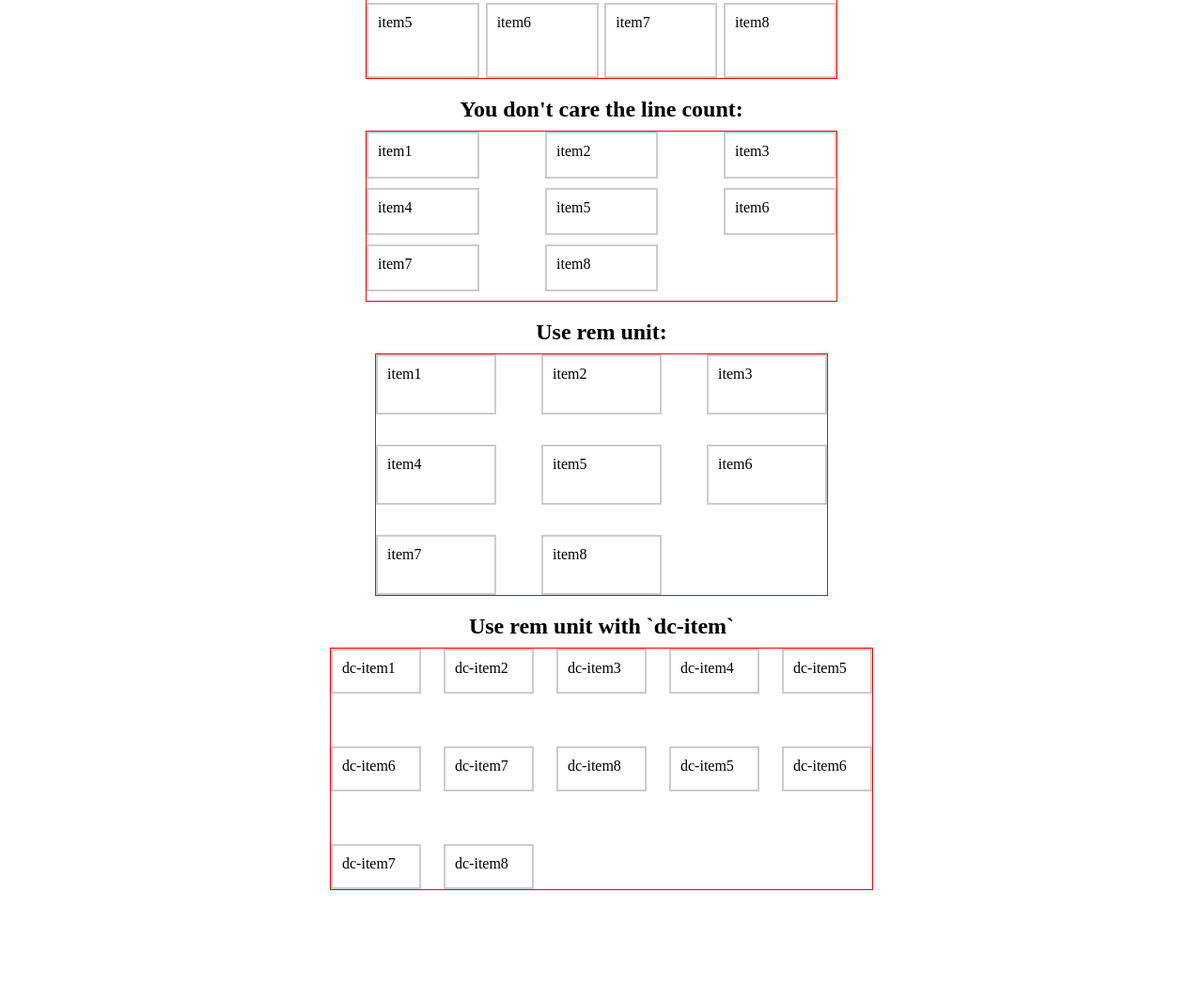
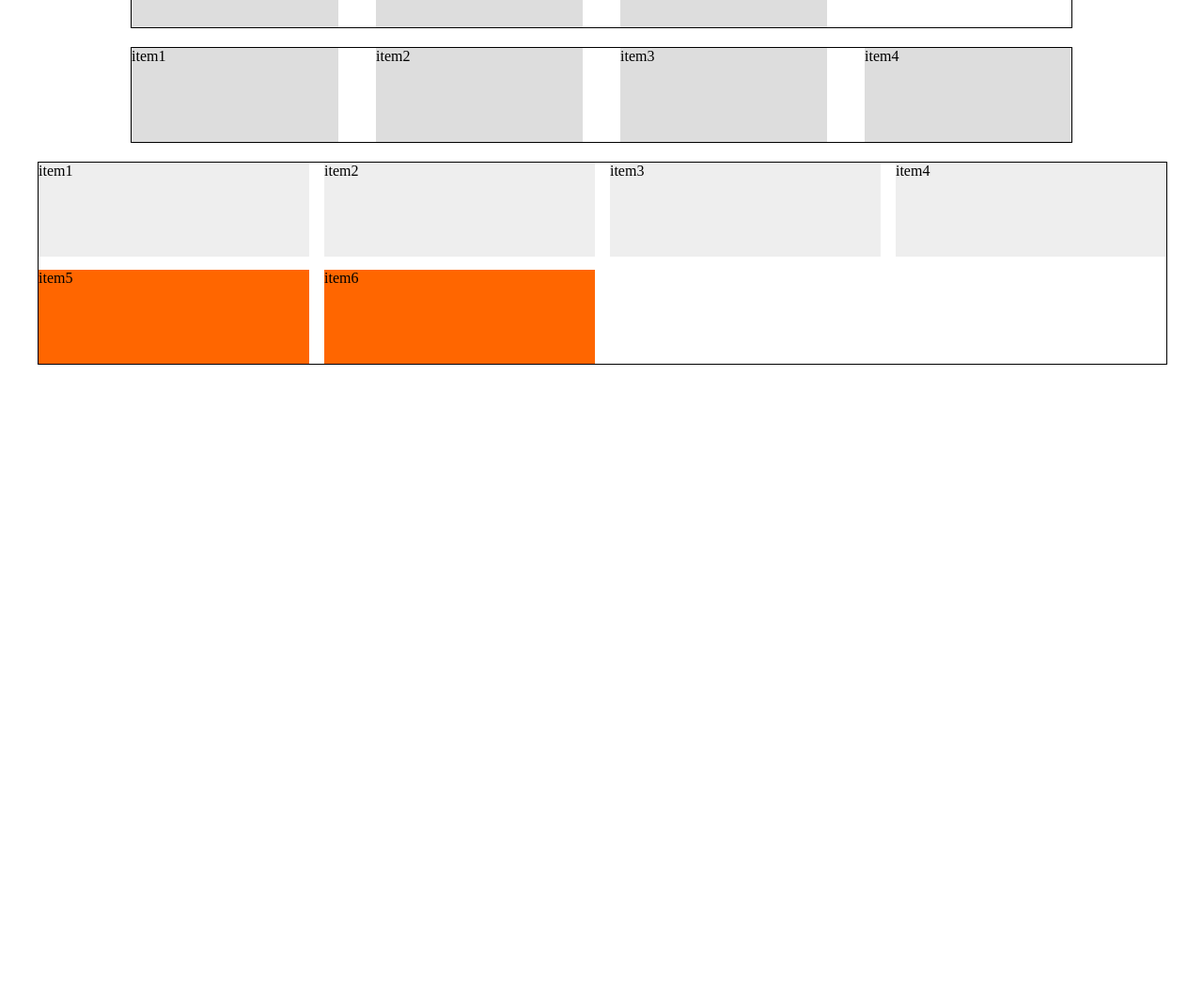
Before and after one commit to afeiship/webkit-sassui-justify-list, a website: page docs/index.html in a window 1280 px wide. Shown: the part 194-1243 px from the top of the page at 94% size. After the commit the page ends 800 px from the top, so only its background shows below. Drawn offline with Linux system fonts and the light colour scheme.

Commit message:
refactor: use new impl

```diff
--- a/docs/index.html
+++ b/docs/index.html
@@ -10,8 +10,8 @@
 </head>
 
 <body>
-  <h2>You know the line count:</h2>
-  <div class="justify-list-demo wrapper">
+  <section class="container">
+    <div class="list1 ">
       <div class="is-item">item1</div>
       <div class="is-item">item2</div>
       <div class="is-item">item3</div>
@@ -19,53 +19,24 @@
       <div class="is-item">item5</div>
       <div class="is-item">item6</div>
       <div class="is-item">item7</div>
-    <div class="is-item">item8</div>
     </div>
 
-  <h2>You don't care the line count:</h2>
-  <div class="justify-list-demo2 wrapper">
+    <div class="list1 ">
+      <div class="is-item">item1</div>
+      <div class="is-item">item2</div>
+      <div class="is-item">item3</div>
+      <div class="is-item">item4</div>
+    </div>
+
+    <div class="list2 ">
       <div class="is-item">item1</div>
       <div class="is-item">item2</div>
       <div class="is-item">item3</div>
       <div class="is-item">item4</div>
       <div class="is-item">item5</div>
       <div class="is-item">item6</div>
-    <div class="is-item">item7</div>
-    <div class="is-item">item8</div>
     </div>
-
-  <h2>Use rem unit:</h2>
-  <div class="justify-list-demo3 wrapper">
-    <div class="is-item">item1</div>
-    <div class="is-item">item2</div>
-    <div class="is-item">item3</div>
-    <div class="is-item">item4</div>
-    <div class="is-item">item5</div>
-    <div class="is-item">item6</div>
-    <div class="is-item">item7</div>
-    <div class="is-item">item8</div>
-  </div>
-
-
-  <h2>Use rem unit with `dc-item`</h2>
-  <div class="justify-list-demo4 wrapper">
-    <div class="bd">
-      <div class="dc-item">dc-item1</div>
-      <div class="dc-item">dc-item2</div>
-      <div class="dc-item">dc-item3</div>
-      <div class="dc-item">dc-item4</div>
-      <div class="dc-item">dc-item5</div>
-      <div class="dc-item">dc-item6</div>
-      <div class="dc-item">dc-item7</div>
-      <div class="dc-item">dc-item8</div>
-      <div class="dc-item">dc-item5</div>
-      <div class="dc-item">dc-item6</div>
-      <div class="dc-item">dc-item7</div>
-      <div class="dc-item">dc-item8</div>
-    </div>
-  </div>
-
-  <div class="blank-100"></div>
+  </section>
 
 </body>
 
--- a/docs/style.scss
+++ b/docs/style.scss
@@ -4,47 +4,30 @@ h2 {
   margin: 20px 0 10px;
   text-align: center;
 }
-.wrapper {
-  outline: 1px solid #f00;
-  width: 800px;
+.container {
+  width:1200px;
   margin: 0 auto;
-}
-.wrapper .is-item,
-.wrapper .dc-item {
-  border: 2px solid #ccc;
-  padding: 10px;
-  // min-height: 100px;
-}
-
-.blank-100 {
-  height: 100px;
-}
-
-.justify-list-demo {
-  //You know the line count:
-  @include wsui-justify-list(500px, 220px, 120px, 80px, 4, 2);
-}
-
-.justify-list-demo2 {
-  //You don't care the line count:
-  @include wsui-justify-list(500px, 220px, 120px, 50px, 3);
-  > .is-item {
-    margin-bottom: 10px;
+  .is-item {
+    min-height: 100px;
+    margin-bottom: 14px;
+    background: #eee;
+  }
+  [class^="list"] {
+    border: 1px solid #000;
+    margin: 0 auto 20px;
   }
 }
 
-.justify-list-demo3 {
-  //You don't care the line count:
-  @include wsui-justify-list(30rem, 16rem, 8rem, 4rem, 3, 3);
-  > .is-item {
-    // margin-bottom: 10px;
+.list1 {
+  margin-bottom: 20px;
+  @include wsui-justify-list(1000px, 220px, 4) {
+    background: #ddd;
   }
 }
 
-.justify-list-demo4 {
-  //You don't care the line count:
-  @include wsui-justify-list(36rem, 16rem, 6rem, 3rem, 5, 3, ".dc-item");
-  .dc-item {
-    // margin-bottom: 10px;
+.list2 {
+  margin-bottom: 20px;
+  @include wsui-justify-list(100%, 24%, 4) {
+    background: #f60;
   }
 }
--- a/src/index.scss
+++ b/src/index.scss
@@ -2,30 +2,16 @@
 @import "node_modules/@jswork/wsui-functions/dist/index.scss";
 
 // in-width: 盒子的宽度
-// in-height: 盒子的高度
 // in-item-width: 每个子级元素的宽度
-// in-item-height: 每个子级元素的高度
-// in-column-count: 每行有多少列
-// in-row-count: 共有多少行, -1: 或者不传，表示不关心行数
+// in-columns: 每行有多少列
 // in-selector: 默认选择器
 
-
-@mixin wsui-justify-list(
-  $in-width,
-  $in-height,
-  $in-item-width,
-  $in-item-height,
-  $in-column-count,
-  $in-row-count: -1,
-  $in-selector: ">.is-item"
-) {
+@mixin wsui-justify-list($in-width, $in-item-width, $in-columns, $in-selector: ">.is-item", $in-slibling: ".is-item") {
   $unit: unit($in-width);
   $width: strip-unit($in-width);
-  $height: strip-unit($in-height);
   $item-width: strip-unit($in-item-width);
-  $item-height: strip-unit($in-item-height);
 
-  $gap-width: ($width - $item-width * $in-column-count)/ ($in-column-count - 1);
+  $gap-width: ($width - $item-width * $in-columns)/ ($in-columns - 1);
 
   width: $in-width;
   overflow: hidden;
@@ -34,19 +20,18 @@
     float: left;
     box-sizing: border-box;
     width: $in-item-width;
-    height: $in-item-height;
     margin-right: $gap-width#{$unit};
-    &:nth-child(#{$in-column-count}n) {
+
+    // last-column-item
+    &:nth-child(#{$in-columns}n) {
       margin-right: 0;
     }
-  }
 
-  @if $in-row-count!=-1 {
-    $gap-height: ($height - $item-height * $in-row-count)/ ($in-row-count - 1);
-
-    height: $in-height;
-    #{$in-selector} {
-      margin-bottom: $gap-height#{$unit};
+    // last-grid-row
+    &:nth-child(#{$in-columns}n + 1):nth-last-child(-n + #{$in-columns}),
+    &:nth-child(#{$in-columns}n + 1):nth-last-child(-n + #{$in-columns}) ~ #{$in-slibling} {
+      margin-bottom: 0;
+      @content;
     }
   }
 }
```
Also changed, not shown: README.md, dist/index.scss, dist/style.css, docs/style.css, package.json (line endings or trailing spaces). Lines whose indentation alone changed are shown as unchanged.
